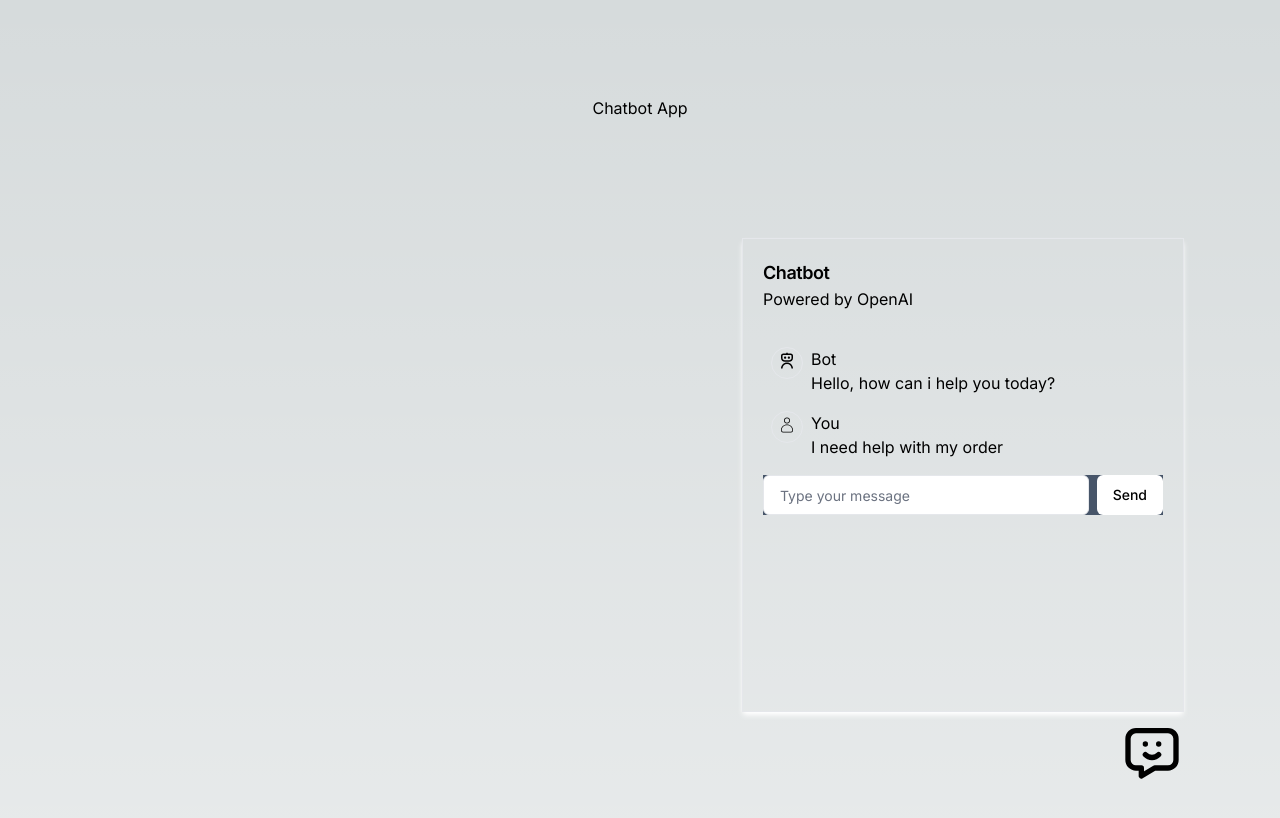
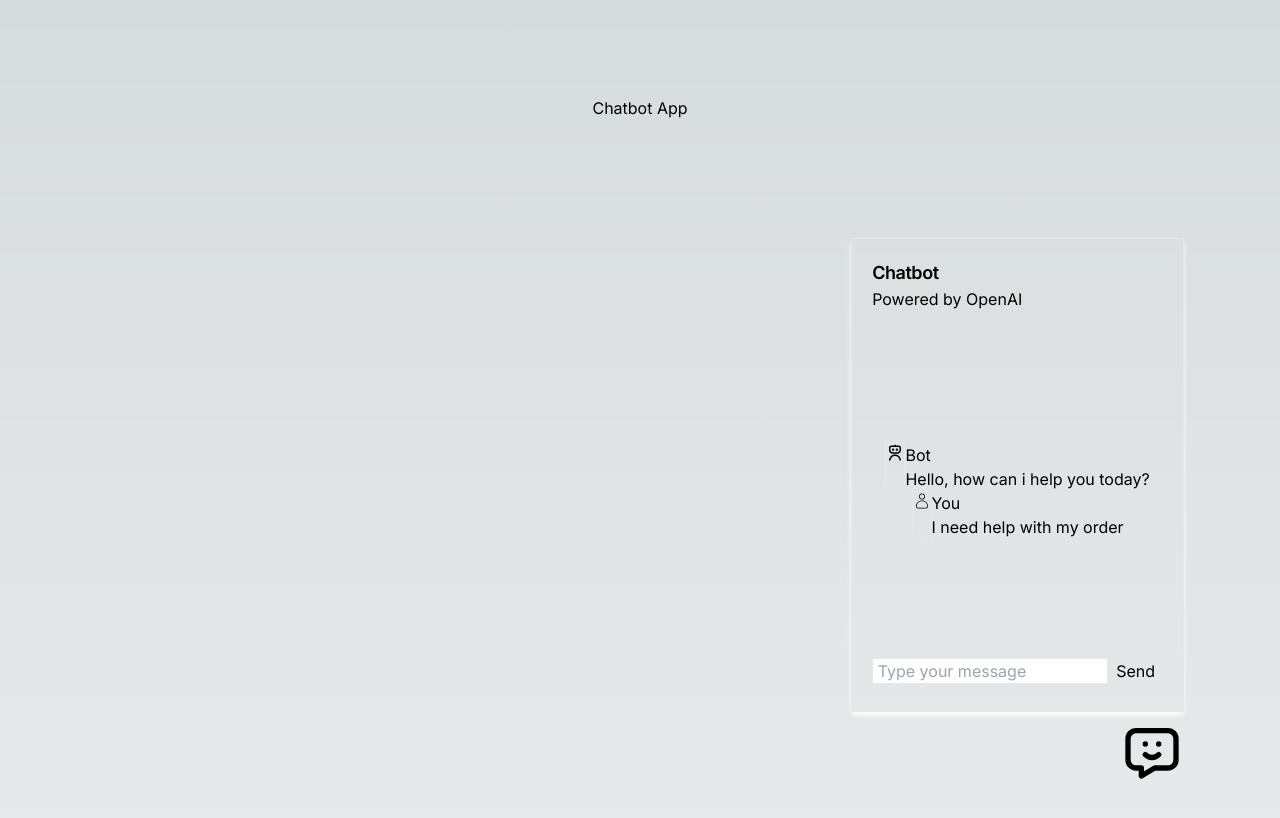
Before and after one commit to AbeTavarez/genai-chatbot, a Next.js app: page / in a window 1280 px wide. Shown: the top 818 px of the page. Built offline with nearby package versions, Linux system fonts and the light colour scheme.

Commit message:
Chatbot component refactored

```diff
--- a/components/chatbot.tsx
+++ b/components/chatbot.tsx
@@ -1,84 +1,43 @@
 "use client";
+import AIMessage from "@/ui/ai-message";
+import ChatInput from "@/ui/chat-input";
+import UserMessage from "@/ui/user-message";
 import { useState } from "react";
 import { TbMessageChatbot } from "react-icons/tb";
-import { CiUser } from "react-icons/ci";
-import { RiRobot3Line } from "react-icons/ri";
 
 export default function Chatbot() {
-  const [showModal, setShowModal] = useState(false);
+  const [showChat, setShowChat] = useState(false);
 
   return (
     <>
+      {/* CHAT ICONS  */}
       <TbMessageChatbot
         size={64}
-        onClick={() => setShowModal(!showModal)}
+        onClick={() => setShowChat(!showChat)}
         className="fixed right-24 bottom-[calc(1rem)]"
       />
 
-      {!showModal && (
+      {/* CHAT  */}
+      {!showChat && (
         <div className="fixed right-24 bottom-[calc(4rem+1.5rem)] hover:cursor-pointer border p-5 shadow-md shadow-white h-[474px]">
-          <div className="flex flex-col">
-            <div id="header">
+          <div className="flex flex-col h-full">
+            {/* CHAT HEADER */}
+            <div>
               <h2 className="font-semibold text-lg tracking-tight">Chatbot</h2>
               <p>Powered by OpenAI</p>
             </div>
 
-            <div
-              id="chat-container"
-              className="flex flex-col items-center justify-center p-2 mt-5"
-            >
-              <div id="bot" className="flex min-w-96 my-2">
-                <div className="flex justify-center p-1 w-8 h-8 border rounded-full">
-                  <RiRobot3Line size={18} />
-                </div>
-                <div className="ml-2">
-                  <div>Bot</div>
-                  <p>Hello, how can i help you today?</p>
-                </div>
-              </div>
-
-              <div id="user" className="flex min-w-96 my-2">
-                <div className="flex justify-center p-1 w-8 h-8 border rounded-full">
-                  <CiUser size={18} />
-                </div>
-                <div className="ml-2">
-                  <div>You</div>
-                  <p>I need help with my order</p>
-                </div>
-              </div>
+            {/* CHAT CONTAINER  */}
+            <div className="flex flex-col flex-1 items-center justify-center p-2 mt-5  overflow-y-auto">
+              <AIMessage />
+              <UserMessage />
             </div>
 
-            <div className="justify-self-end">
-              {/* INPUT FORM  */}
-              <div className="flex space-x-2 items-center  bg-slate-600 mt-auto">
-                <form className="flex items-center justify-center w-full space-x-2">
-                  <input
-                    type="text"
-                    placeholder=" Type your message"
-                    className="flex h-10 w-full rounded-md border border-[#e5e7eb] px-3 py-2 text-sm placeholder-[#6b7280] focus:outline-none focus:ring-2 focus:ring-[#9ca3af] disabled:cursor-not-allowed disabled:opacity-50 text-[#030712] focus-visible:ring-offset-2"
-                  />
-
-                  <button className="p-2  bg-white text-black inline-flex items-center justify-center rounded-md text-sm font-medium  disabled:pointer-events-none disabled:opacity-50  hover:bg-[#111827E6] h-10 px-4 py-2">
-                    Send
-                  </button>
-                </form>
-              </div>
-            </div>
+            {/* INPUT FORM  */}
+            <ChatInput />
           </div>
         </div>
       )}
     </>
   );
 }
-
-{
-  /* <div className="flex justify-end min-w-96">
-                <div className="flex flex-col mr-2">
-                  <div className="self-end">You</div>
-                  <p>I need help with my order</p>
-                </div>
-                <div className="flex justify-center p-1 w-8 h-8 border rounded-full">
-                <CiUser size={18} />
-                </div>
-              </div> */
-}
```
